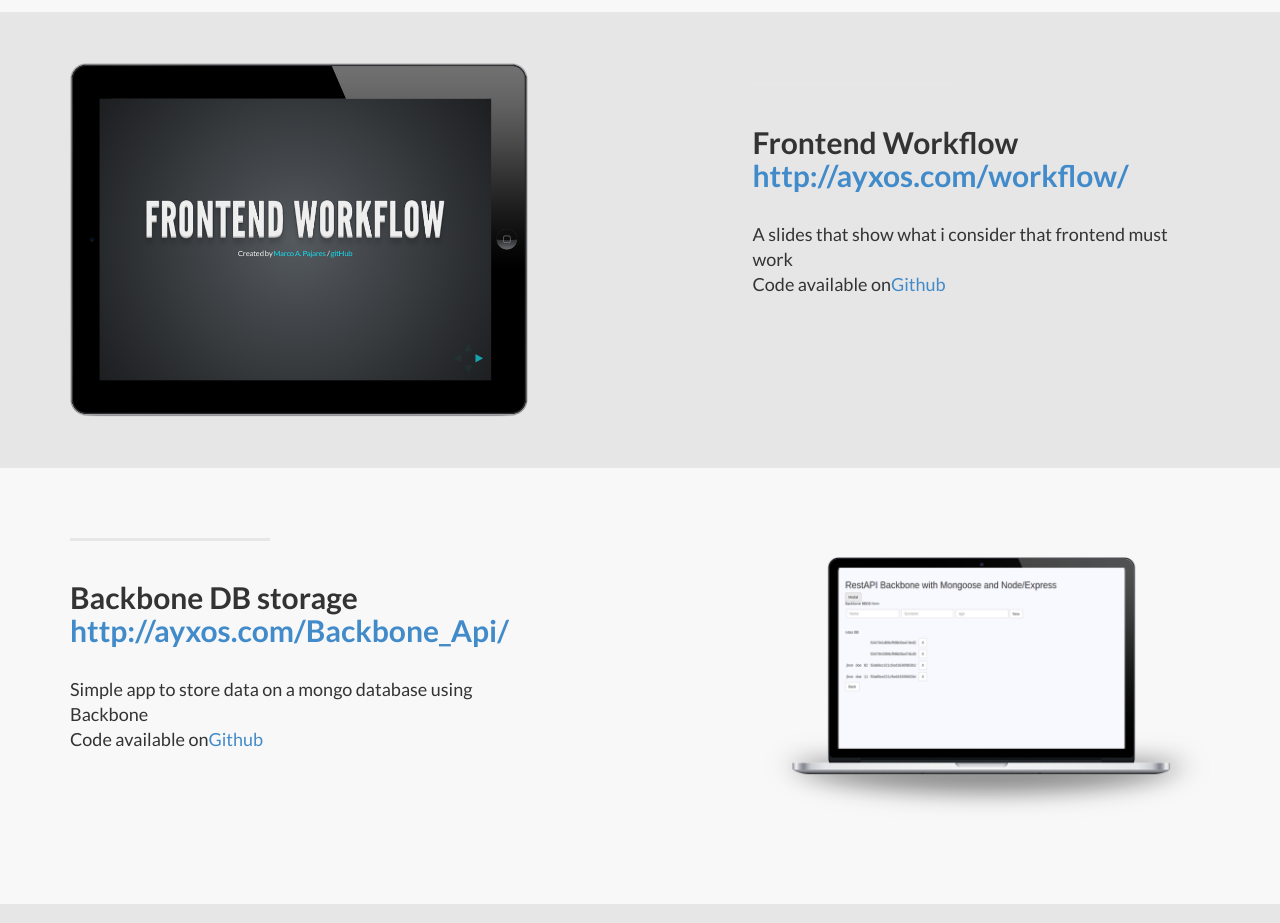
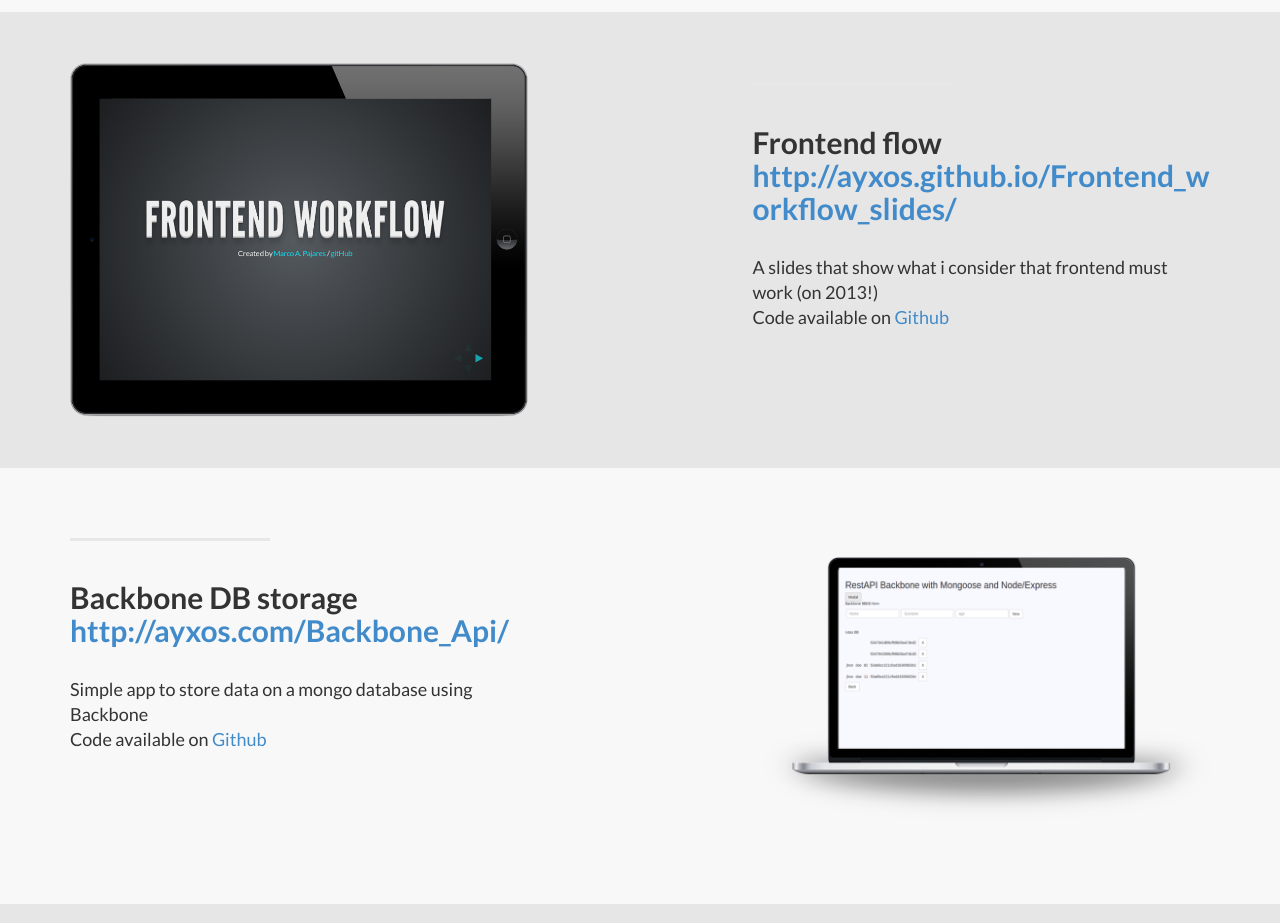
Before and after one commit to ayxos/ayxos.github.io, a website: page index.html in a window 1280 px wide. Shown: the part 4100-5023 px from the top of the page. Drawn offline with Linux system fonts and the light colour scheme.

Commit message:
Update index.html

```diff
--- a/index.html
+++ b/index.html
@@ -64,7 +64,7 @@
             <hr class="section-heading-spacer">
             <div class="clearfix"></div>
             <h2 class="section-heading">React Cellar<br><a href="https://react-cellar.herokuapp.com/">https://react-cellar.herokuapp.com/</a></h2>
-            <p class="lead">I replicated Christophe Coenraets' Wine-cellar example with React to help whoever is interested in learning how this new technology works, giving the user the chance to compare between different environments.<br>Code available on<a target="_blank" href="https://github.com/ayxos/react-cellar">Github</a></p>
+            <p class="lead">I replicated Christophe Coenraets' Wine-cellar example with React to help whoever is interested in learning how this new technology works, giving the user the chance to compare between different environments.<br>Code available on&nbsp;<a target="_blank" href="https://github.com/ayxos/react-cellar">Github</a></p>
           </div>
           <div class="col-lg-5 col-lg-offset-2 col-sm-6"><img src="https://raw.githubusercontent.com/ayxos/react-cellar/master/reactCellar.gif" alt="" style="border: solid 1px gray;" class="img-responsive"></div>
         </div>
@@ -77,7 +77,7 @@
             <hr class="section-heading-spacer">
             <div class="clearfix"></div>
             <h2 class="section-heading">Socket Game IO<br><a href="http://ayxos.com/zombi/">http://ayxos.com/zombi/</a></h2>
-            <p class="lead">a massive multiplayer game using Javascript & Websockets (socket.io)<br>Code available on<a target="_blank" href="https://github.com/ayxos/socketGameIO">Github</a></p>
+            <p class="lead">a massive multiplayer game using Javascript & Websockets (socket.io)<br>Code available on&nbsp;<a target="_blank" href="https://github.com/ayxos/socketGameIO">Github</a></p>
           </div>
           <div class="col-lg-5 col-sm-pull-6 col-sm-6"><img src="http://i59.tinypic.com/2j1vtjr.png" alt="" class="img-responsive"></div>
         </div>
@@ -90,7 +90,7 @@
             <hr class="section-heading-spacer">
             <div class="clearfix"></div>
             <h2 class="section-heading">Html Editor online<br><a href="http://ayxos.com/htmlEditor/">http://ayxos.com/htmlEditor/</a></h2>
-            <p class="lead">Html Editor is a simple tool to create your html code, mainly focus on interpreters who are translating a web page but also appropriate for Html content editors.<br>Code available on<a target="_blank" href="https://github.com/ayxos/Ghost-Markdown-Editor">Github</a></p>
+            <p class="lead">Html Editor is a simple tool to create your html code, mainly focus on interpreters who are translating a web page but also appropriate for Html content editors.<br>Code available on&nbsp;<a target="_blank" href="https://github.com/ayxos/Ghost-Markdown-Editor">Github</a></p>
           </div>
           <div class="col-lg-5 col-lg-offset-2 col-sm-6"><img src="http://i61.tinypic.com/2z6e8v6.png" alt="" style="border: solid 1px gray;" class="img-responsive"></div>
         </div>
@@ -103,7 +103,7 @@
             <hr class="section-heading-spacer">
             <div class="clearfix"></div>
             <h2 class="section-heading">Wedding Template<br><a href="http://ayxos.com/creating-a-wedding-template-with-node-js/">http://ayxos.com/creating-a-wedding-template-with-node-js/</a></h2>
-            <p class="lead">A Node app that lets you create your own wedding page Frontend &#38; Backend configuring just one single file!<br>Code available on<a target="_blank" href="https://github.com/ayxos/wedding_node">Github</a></p>
+            <p class="lead">A Node app that lets you create your own wedding page Frontend &#38; Backend configuring just one single file!<br>Code available on&nbsp;<a target="_blank" href="https://github.com/ayxos/wedding_node">Github</a></p>
           </div>
           <div class="col-lg-5 col-sm-pull-6 col-sm-6"><img src="http://i58.tinypic.com/2v0ejpc.png" alt="" class="img-responsive"></div>
         </div>
@@ -116,7 +116,7 @@
             <hr class="section-heading-spacer">
             <div class="clearfix"></div>
             <h2 class="section-heading">Backbone-notification<br><a href="http://ayxos.com/backbone-notification/">http://ayxos.com/backbone-notification/</a></h2>
-            <p class="lead">A simple Backbone lib that lets you create Bootstrap alert notification easily<br>Code available on<a target="_blank" href="https://github.com/ayxos/backbone-notification">Github</a></p>
+            <p class="lead">A simple Backbone lib that lets you create Bootstrap alert notification easily<br>Code available on&nbsp;<a target="_blank" href="https://github.com/ayxos/backbone-notification">Github</a></p>
           </div>
           <div class="col-lg-5 col-lg-offset-2 col-sm-6"><img src="http://i62.tinypic.com/14vikp1.png" alt="" style="border: solid 1px gray;" class="img-responsive"></div>
         </div>
@@ -129,7 +129,7 @@
             <hr class="section-heading-spacer">
             <div class="clearfix"></div>
             <h2 class="section-heading">London BusStop Finder<br><a href="http://ayxos.github.io/LondonBusStopFinder/">http://ayxos.github.io/LondonBusStopFinder/</a></h2>
-            <p class="lead">A Node app that lets you find where are your closest busStop on London and list every Bus line and time left.<br>Code available on<a target="_blank" href="https://github.com/ayxos/LondonBusStopFinder">Github</a></p>
+            <p class="lead">A Node app that lets you find where are your closest busStop on London and list every Bus line and time left.<br>Code available on&nbsp;<a target="_blank" href="https://github.com/ayxos/LondonBusStopFinder">Github</a></p>
           </div>
           <div class="col-lg-5 col-sm-pull-6 col-sm-6"><img src="public/img/dog.png" alt="" class="img-responsive"></div>
         </div>
@@ -142,7 +142,7 @@
             <hr class="section-heading-spacer">
             <div class="clearfix"></div>
             <h2 class="section-heading">Backbone-wizard<br><a href="http://ayxos.github.io/backbone-wizard/">http://ayxos.github.io/backbone-wizard/</a></h2>
-            <p class="lead">A simple Backbone lib that lets you create dynamic wizards using AJAX or JSON<br>Code available on<a target="_blank" href="https://github.com/ayxos/backbone-wizard">Github</a></p>
+            <p class="lead">A simple Backbone lib that lets you create dynamic wizards using AJAX or JSON<br>Code available on&nbsp;<a target="_blank" href="https://github.com/ayxos/backbone-wizard">Github</a></p>
           </div>
           <div class="col-lg-5 col-lg-offset-2 col-sm-6"><img src="http://i58.tinypic.com/wulzt4.png" alt="" style="border: solid 1px gray;" class="img-responsive"></div>
         </div>
@@ -154,8 +154,9 @@
           <div class="col-lg-5 col-lg-offset-1 col-sm-push-6 col-sm-6">
             <hr class="section-heading-spacer">
             <div class="clearfix"></div>
-            <h2 class="section-heading">Frontend Workflow<br><a href="http://ayxos.com/workflow/">http://ayxos.com/workflow/</a></h2>
-            <p class="lead">A slides that show what i consider that frontend must work<br>Code available on<a target="_blank" href="https://github.com/ayxos/Frontend_workflow_slides">Github</a></p>
+            <h2 class="section-heading">Frontend
+              flow<br><a href="http://ayxos.github.io/Frontend_workflow_slides/">http://ayxos.github.io/Frontend_workflow_slides/</a></h2>
+            <p class="lead">A slides that show what i consider that frontend must work (on 2013!)<br>Code available on&nbsp;<a target="_blank" href="https://github.com/ayxos/Frontend_workflow_slides">Github</a></p>
           </div>
           <div class="col-lg-5 col-sm-pull-6 col-sm-6"><img src="public/img/ipad.png" alt="" class="img-responsive"></div>
         </div>
@@ -168,7 +169,7 @@
             <hr class="section-heading-spacer">
             <div class="clearfix"></div>
             <h2 class="section-heading">Backbone DB storage<br><a href="http://ayxos.com/Backbone_Api/">http://ayxos.com/Backbone_Api/</a></h2>
-            <p class="lead">Simple app to store data on a mongo database using Backbone<br>Code available on<a target="_blank" href="https://github.com/ayxos/Backboneplate_Require">Github</a></p>
+            <p class="lead">Simple app to store data on a mongo database using Backbone<br>Code available on&nbsp;<a target="_blank" href="https://github.com/ayxos/Backboneplate_Require">Github</a></p>
           </div>
           <div class="col-lg-5 col-lg-offset-2 col-sm-6"><img src="public/img/Mac.png" alt="" class="img-responsive"></div>
         </div>
@@ -181,7 +182,7 @@
             <hr class="section-heading-spacer">
             <div class="clearfix"></div>
             <h2 class="section-heading">FPS Game using UDK (UE 3.0)<br><a href="https://www.dropbox.com/s/2b2m8186ujjo4eu/TFG.pdf">https://www.dropbox.com/s/2b2m8186ujjo4eu/TFG.pdf</a></h2>
-            <p class="lead">A UDK game made using Blender, 3Dmax and sketchup.<br>Code available on<a target="_blank" href="https://github.com/ayxos/UDK-PaintballUC3M">Github</a></p>
+            <p class="lead">A UDK game made using Blender, 3Dmax and sketchup.<br>Code available on&nbsp;<a target="_blank" href="https://github.com/ayxos/UDK-PaintballUC3M">Github</a></p>
           </div>
           <div class="col-lg-5 col-sm-pull-6 col-sm-6">
             <iframe width="100%" height="315" src="http://www.youtube.com/embed/wXhWU8UySsI" frameborder="0" allowfullscreen="allowfullscreen"></iframe>
@@ -209,7 +210,7 @@
             <hr class="section-heading-spacer">
             <div class="clearfix"></div>
             <h2 class="section-heading">Arduino robot<br><a href="https://github.com/ayxos/ArduinoRobot">https://github.com/ayxos/ArduinoRobot</a></h2>
-            <p class="lead">A roibot done with arduino controlled by remote control with proximity sensor<br>Code available on<a target="_blank" href="https://github.com/ayxos/ArduinoRobot">Github</a></p>
+            <p class="lead">A roibot done with arduino controlled by remote control with proximity sensor<br>Code available on&nbsp;<a target="_blank" href="https://github.com/ayxos/ArduinoRobot">Github</a></p>
           </div>
           <div class="col-lg-5 col-sm-pull-6 col-sm-6">
             <iframe width="100%" height="315" src="http://www.youtube.com/embed/A1anLQUxnzg" frameborder="0" allowfullscreen="allowfullscreen"></iframe>
```
